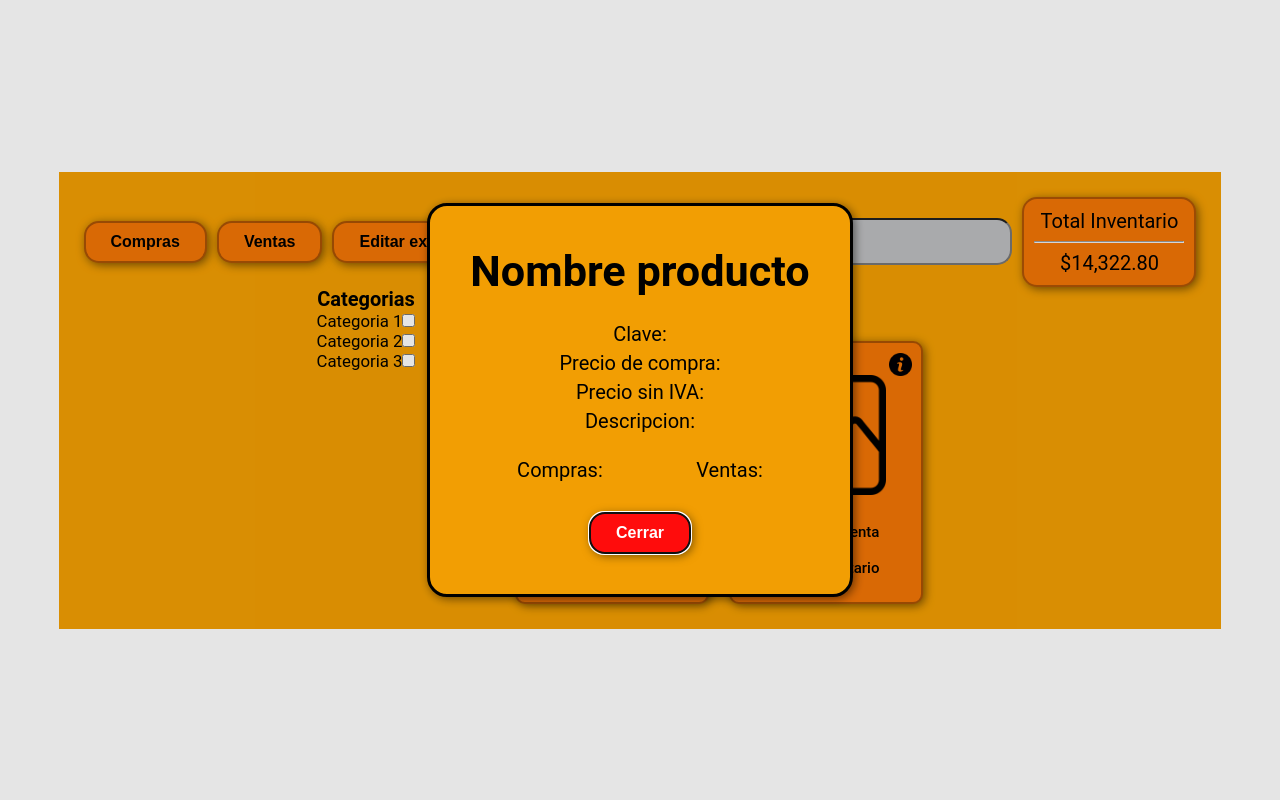
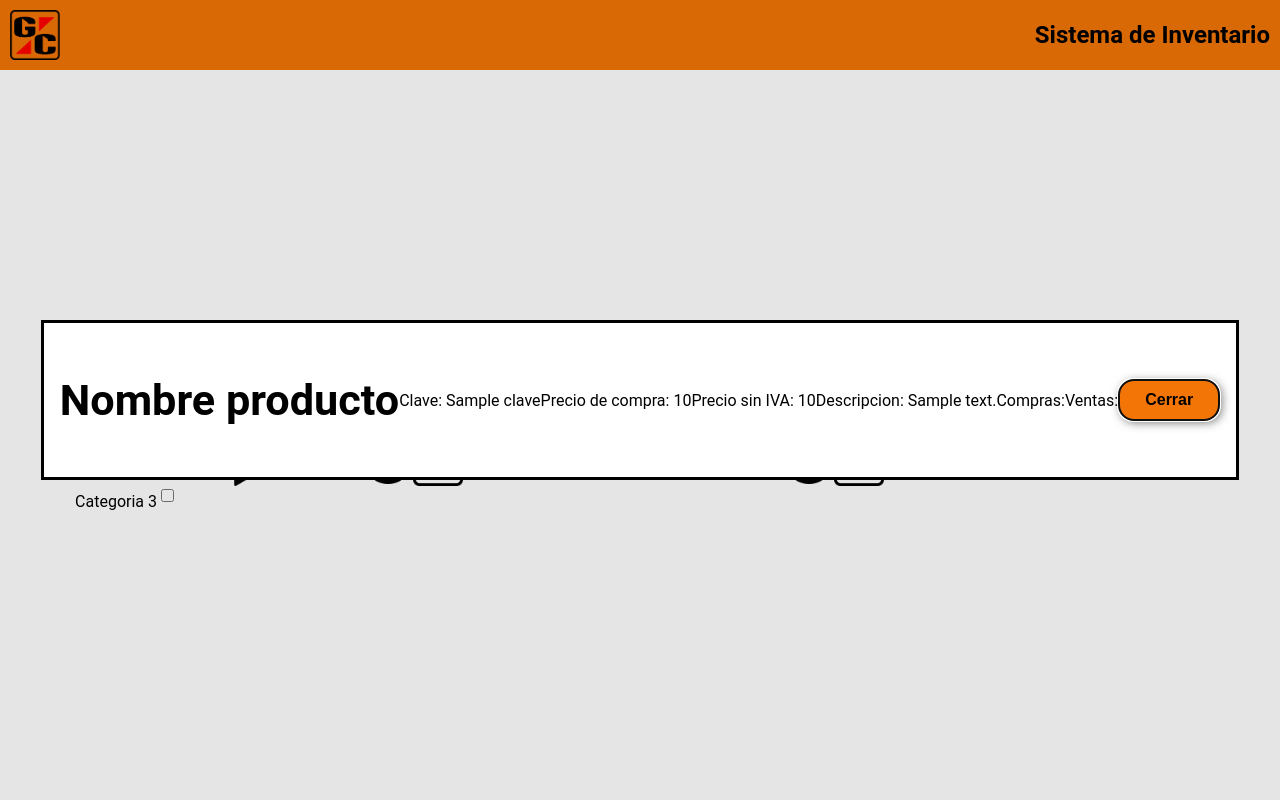
Before and after one commit to bit-armando/inventario, a Django app: template home/templates/VentanaPrincipal.html in a window 1280 px wide, after a click that opens the changed part. Run offline with Django 5.2, Linux system fonts and the light colour scheme; the template is opened without the code that fills it: most values are stand-ins (such as "Sample title", 1, 10 or a date in 2020).

Commit message:
Movi los archivos png a la carpeta static. Implemente la url y la vista para VentanaPrincipal.html. Hay que revisar el orden en que aparecen las cosas

```diff
--- a/home/static/css/VentanaPrincipal.css
+++ b/home/static/css/VentanaPrincipal.css
@@ -1,43 +1,54 @@
-*{
+* {
     box-sizing: border-box;
 }
 
-html{
+html {
     scroll-behavior: smooth;
 }
 
-body{
+body {
     font-family: 'Roboto', sans-serif;
     margin: 0;
 }
 
-h1{ font-size: 3.5em;}
-h2{ font-size: 2.7em;}
-h3{ font-size: 2em;}
-p{ font-size: 1.25em;}
+h1 {
+    font-size: 3.5em;
+}
 
-button{
+h2 {
+    font-size: 2.7em;
+}
+
+h3 {
+    font-size: 2em;
+}
+
+p {
+    font-size: 1.25em;
+}
+
+button {
     font-size: 1em;
     font-weight: bold;
     padding: 10px 25px;
     border-radius: 15px;
-    border: 2px solid rgba(0,0,0,0.3);
+    border: 2px solid rgba(0, 0, 0, 0.3);
     box-shadow: 2px 2px 10px rgba(0, 0, 0, 0.5);
     color: black;
     background-color: #f27506;
 }
 
-button:hover{
+button:hover {
     background-color: #ff8c2e;
     cursor: pointer;
 }
 
-.container{
+.container {
     max-width: 1400px;
     margin: auto;
 }
 
-section{
+section {
     display: flex;
     align-items: center;
     justify-content: center;
@@ -45,7 +56,7 @@ section{
     height: 100vh;
 }
 
-section .container{
+section .container {
     background-color: #f29e03;
     padding: 25px;
     display: flex;
@@ -54,24 +65,24 @@ section .container{
     justify-content: center;
 }
 
-.buscador-y-botones{
+.buscador-y-botones {
     display: flex;
     flex-direction: row;
     align-items: center;
 }
 
-.buscador-y-botones button{
+.buscador-y-botones button {
     margin-right: 10px;
 }
 
-input{
+input {
     font-size: 1.25em;
     padding: 10px 25px;
     border-radius: 15px;
     background-color: #bdbec0;
 }
 
-#buscador{
+#buscador {
     background-image: url(search.png);
     background-position: 10px;
     background-size: 25px;
@@ -79,7 +90,7 @@ input{
     text-indent: 20px;
 }
 
-#inventario-total{
+#inventario-total {
     display: flex;
     flex-direction: column;
     align-items: center;
@@ -91,61 +102,61 @@ input{
     box-shadow: 2px 2px 10px rgba(0, 0, 0, 0.5);
 }
 
-#inventario-total p{
+#inventario-total p {
     margin: auto;
 }
 
-#inventario-total hr{
+#inventario-total hr {
     width: 150px;
 }
 
-.categorias-y-productos{
+.categorias-y-productos {
     display: flex;
     flex-direction: row;
 }
 
-.categorias-y-productos p{
+.categorias-y-productos p {
     margin: auto;
     display: flex;
     flex-direction: column;
 }
 
-.categorias-y-productos input{
+.categorias-y-productos input {
     margin: auto;
     font-size: 1.25em;
 }
 
-.categorias-y-productos form{
+.categorias-y-productos form {
     display: flex;
     flex-direction: column;
 }
 
-#categorias-lista{
+#categorias-lista {
     margin-right: 100px;
 }
 
-.cat{
+.cat {
     display: flex;
     flex-direction: row;
 }
 
-#titulo-categorias{
+#titulo-categorias {
     font-weight: bold;
     margin: auto;
 }
 
-.categoria-ind{
+.categoria-ind {
     font-size: 1.05em;
 }
 
-.ubicacion-cat{
+.ubicacion-cat {
     display: flex;
     flex-direction: row;
     align-items: center;
     margin-bottom: 20px;
 }
 
-.ubicacion-cat a{
+.ubicacion-cat a {
     text-decoration: none;
     color: black;
     font-weight: 600;
@@ -157,25 +168,25 @@ input{
     margin-right: 15px;
 }
 
-.ubicacion-cat p{
+.ubicacion-cat p {
     font-size: 1.05em;
     font-weight: 600;
     margin-left: 0px;
 }
 
-#right{
+#right {
     height: 10px;
     margin-right: 15px;
 }
 
-.productos-img{
+.productos-img {
     display: grid;
     grid-template-columns: auto auto auto auto;
     align-content: start;
     gap: 20px;
 }
 
-.Producto{
+.Producto {
     display: flex;
     flex-direction: column;
     align-items: center;
@@ -184,47 +195,47 @@ input{
     background: #F27506;
     border-radius: 10px;
     padding: 25px 35px;
-    border: 2px solid rgba(0,0,0,0.3);
+    border: 2px solid rgba(0, 0, 0, 0.3);
     box-shadow: 2px 2px 10px rgba(0, 0, 0, 0.5);
 }
 
-.boton-info{
-    position:relative;
+/* .Producto .imagen {
+    width: 100px;
+    height: 100px;
+    margin-bottom: 10px;
+} */
+
+.boton-info {
+    position: relative;
     width: 15px;
     left: 70px;
     top: -15px;
     margin-bottom: -20px;
 }
 
-.boton-info img{
+.boton-info img {
     width: 23px;
 }
 
-.imagen{
-    width: 120px;
-    height: 120px;
-    margin-bottom: 10px;
-}
-
-.Texto{
+.Texto {
     justify-content: center;
     font-size: .75em;
     font-weight: 500;
     text-align: center;
 }
 
-.info-mod{
+.info-mod {
     display: flex;
     flex-direction: column;
     align-items: center;
     justify-content: center;
 }
 
-.info-mod p{
+.info-mod p {
     margin-bottom: 5px;
 }
 
-.compras-ventas{
+.compras-ventas {
     display: flex;
     flex-direction: row;
     width: 100%;
@@ -233,7 +244,7 @@ input{
     margin-top: 20px;
 }
 
-.modal{
+.modal {
     border: 3px solid rgb(0, 0, 0);
     box-shadow: 2px 2px 10px rgba(0, 0, 0, 0.5);
     background-color: #f29e03;
@@ -241,17 +252,17 @@ input{
     border-radius: 20PX;
 }
 
-.modal button{
+.modal button {
     background-color: #ff0c0c;
     color: white;
 }
 
-.modal button:hover{
+.modal button:hover {
     background-color: #ff2e2e;
     color: black;
     cursor: pointer;
 }
 
-.modal h2{
+.modal h2 {
     margin: 0px 0px 25px 0px;
 }
--- a/home/templates/VentanaPrincipal.html
+++ b/home/templates/VentanaPrincipal.html
@@ -1,13 +1,9 @@
- <!DOCTYPE html>
-<html lang="en">
-<head>
-    <meta charset="UTF-8">
-    <meta name="viewport" content="width=device-width, initial-scale=1.0">
-    <title>Inventario</title>
+{% extends "base.html" %}
 
-    <link rel="stylesheet" href="VentanaPrincipal.css">
-</head>
-<body>
+{% load static %}
+
+{% block content %}
+<section>
     <header>
         <!-- Insertar el header que se encuentra en los codigos de inicio de sesion y registro -->
     </header>
@@ -24,7 +20,7 @@
                 <div id="inventario-total">
                     <p>Total Inventario</p>
                     <hr>
-                    <p id="total">$14,322.80</p>
+                    <p id="total">$$$</p>
                 </div>
             </div>
 
@@ -49,21 +45,23 @@
                 <div id="productos">
                     <div class="ubicacion-cat">
                         <a id="link-general" href="#">General</a>
-                        <img id="right" src="right-arrow.png" alt="conector a las categorias en la seccion de los productos">
+                        <img id="right" src="{% static "right-arrow.png" %}" style="height: 50px; width:50px"
+                             alt="Conector a las categorias en la seccion de los productos"
+                             class="imagen" style="height: 100px; width:100px"/>
                         <p>Categoria 1</p>
                     </div>
                     <div class="productos-img">
                         <div class="Producto">
                             <a class="boton-info" href="#" onclick="window.modal1.showModal();">
-                                <img src="boton-de-informacion.png" alt="">
+                                <img src="{% static "boton-de-informacion.png" %}" alt="Imagen de informacion" class="imagen" style="height: 50px; width:50px"/>
                             </a>
                             <dialog class="modal" id="modal1">
                                 <div class="info-mod">
                                     <h2>Nombre producto</h2>
-                                    <p>Clave:</p>
-                                    <p>Precio de compra:</p>
-                                    <p>Precio sin IVA:</p>
-                                    <p>Descripcion:</p>
+                                    <p>Clave: {{clave}}</p>
+                                    <p>Precio de compra: {{precioCompra}}</p>
+                                    <p>Precio sin IVA: {{precioVenta}}</p>
+                                    <p>Descripcion: {{descripcion}}</p>
                                     <div class="compras-ventas">
                                         <p>Compras:</p>
                                         <p>Ventas:</p>
@@ -71,7 +69,7 @@
                                     <button onclick="window.modal1.close()">Cerrar</button>
                                 </div>
                             </dialog>
-                            <img class="imagen" src="image.png" />
+                            <img class="imagen" src="{% static "image.png" %}" class="imagen" style="height:50px; width:50px"/>
                             <div class="Texto">
                                 <p class="prod-nom">Nombre</p>
                                 <p class="prod-pre-ven">Precio de Venta</p>
@@ -82,7 +80,7 @@
 
                         <div class="Producto">
                             <a class="boton-info" href="#" onclick="window.modal2.showModal();">
-                                <img src="boton-de-informacion.png" alt="">
+                                <img src="{% static "boton-de-informacion.png" %}" alt="" class="imagen" style="height: 50px; width:50px">
                             </a>
                             <dialog class="modal" id="modal2">
                                 <div class="info-mod">
@@ -98,7 +96,7 @@
                                     <button onclick="window.modal2.close()">Cerrar</button>
                                 </div>
                             </dialog>
-                            <img class="imagen" src="image.png" />
+                            <img class="imagen" src="{% static "image.png" %}" class="imagen" style="height: 50px; width:50px"/>
                             <div class="Texto">
                                 <p class="prod-nom">Nombre</p>
                                 <p class="prod-pre-ven">Precio de Venta</p>
@@ -111,5 +109,6 @@
             </div>
         </div>
     </section>
-</body>
-</html>
+</section>
+{% endblock %}
+{% comment %} </html> {% endcomment %}
--- a/home/urls.py
+++ b/home/urls.py
@@ -6,5 +6,6 @@ urlpatterns = [
     path('', views.index, name='index'),
     path('add-product/', views.add_product, name='add_product'),
     path('registrar-entrada/', views.registrar_entrada, name='registrar_entrada'),
+    path('principal/', views.ventana_principal, name='ventana_principal'),
 
 ]
```
Also changed, not shown: home/views.py (+9 -0 lines), home/static/boton-de-informacion.png (renamed from home/templates/boton-de-informacion.png), home/static/image.png (renamed from home/templates/image.png), home/static/right-arrow.png (renamed from home/templates/right-arrow.png), home/static/search.png (renamed from home/templates/search.png).
